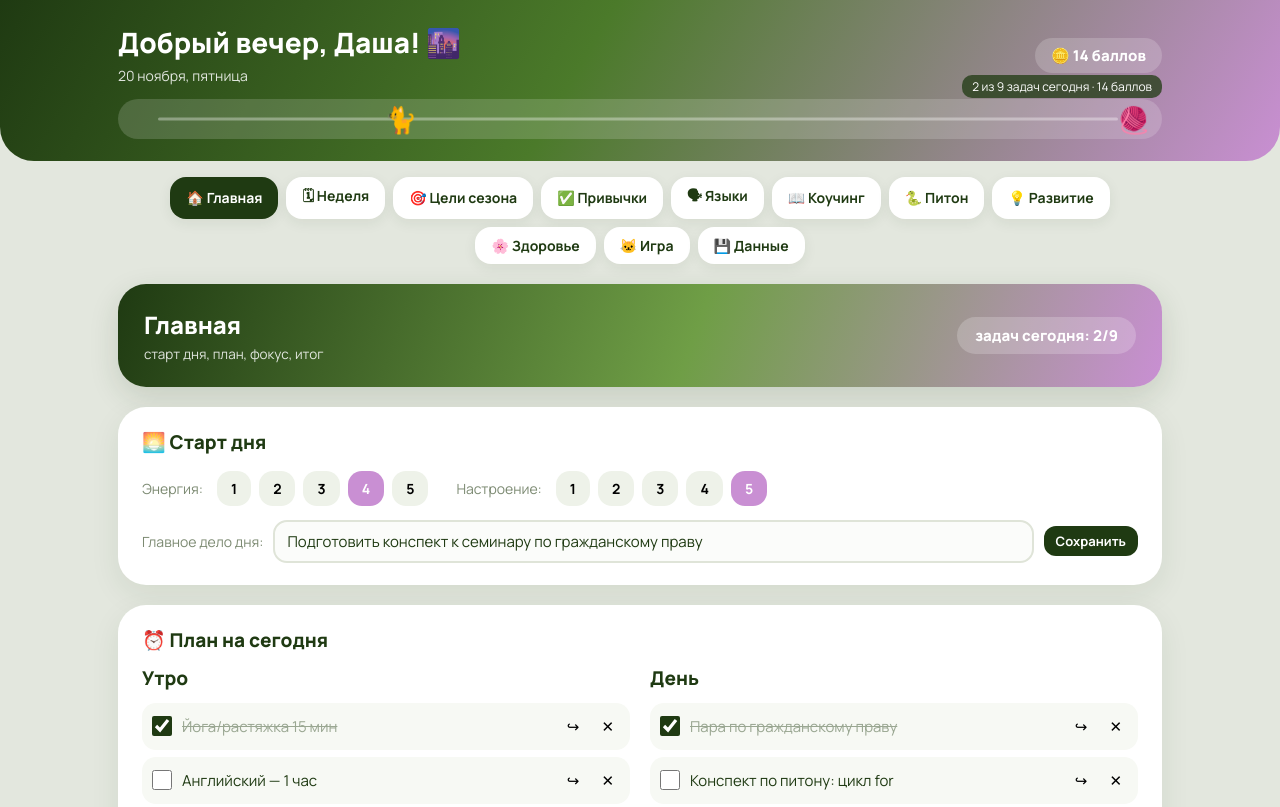
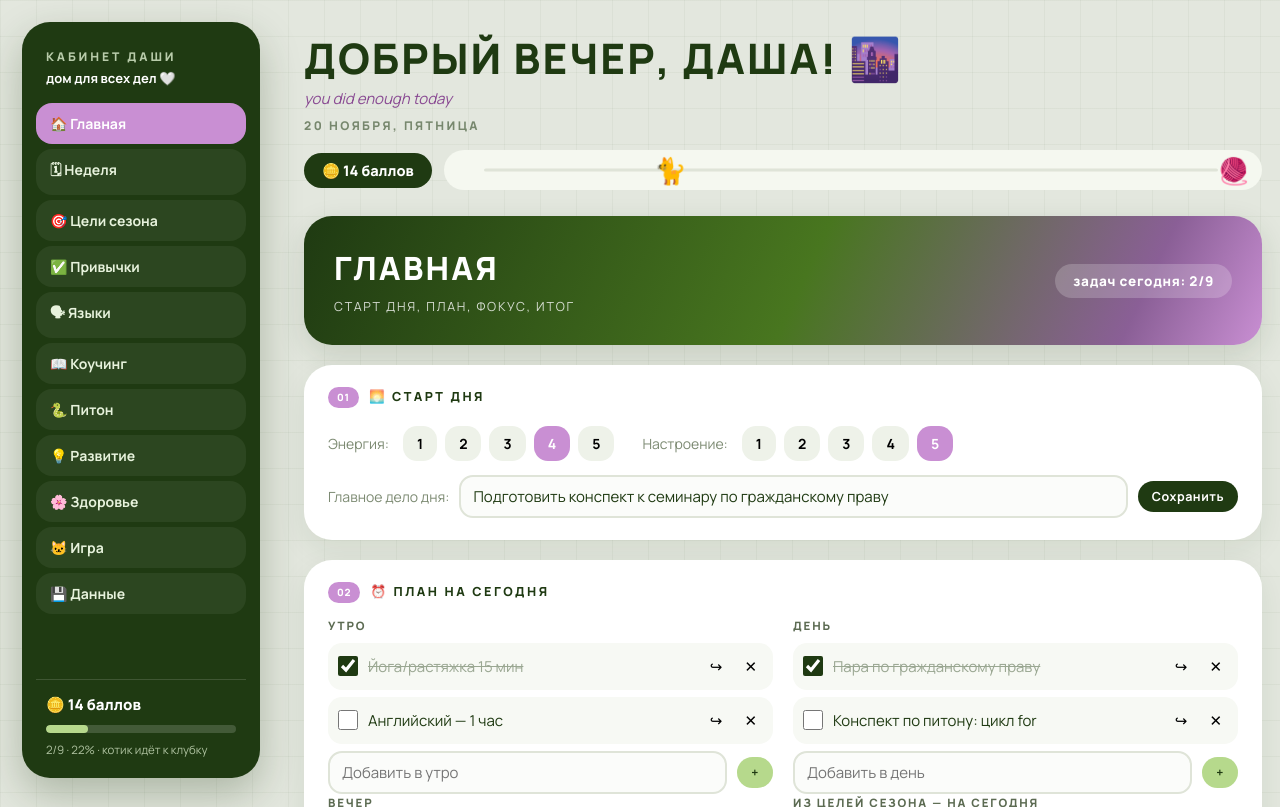
Before and after one commit to dariiiami/kabinet-Dasha, a plain HTML site: page index.html in a window 1280 px wide. Shown: the top 807 px of the page. Drawn offline with Linux system fonts and the light colour scheme.

Commit message:
Стиль как в гайде: сайдбар, таймер-круг, редакционные заголовки

```diff
--- a/index.html
+++ b/index.html
@@ -13,6 +13,8 @@ html{scroll-behavior:smooth}
 body{
   font-family:'Manrope','Segoe UI',Arial,sans-serif;
   background:#E3E7DE;
+  background-image:linear-gradient(rgba(31,58,18,.04) 1px,transparent 1px),linear-gradient(90deg,rgba(31,58,18,.04) 1px,transparent 1px);
+  background-size:36px 36px;
   color:#1F3A12;
   padding-bottom:20px;
 }
@@ -30,18 +32,31 @@ textarea{width:100%;resize:vertical;line-height:1.5}
   box-shadow:0 10px 30px rgba(31,58,18,.08);
   margin-top:20px;
 }
-.card h3{font-size:19px;font-weight:800;margin-bottom:12px}
+.card h3{
+  font-size:12.5px;font-weight:800;letter-spacing:.2em;text-transform:uppercase;
+  margin-bottom:14px;display:flex;align-items:center;gap:10px;line-height:1.5;
+}
+section{counter-reset:cc}
+.card h3::before{
+  counter-increment:cc;content:counter(cc,decimal-leading-zero);
+  background:#C98FD3;color:#fff;border-radius:999px;font-size:10px;letter-spacing:.08em;
+  padding:3px 9px;flex:none;
+}
+.card h3.small{font-size:11.5px;letter-spacing:.16em;color:#5c6b52;margin-bottom:8px}
+.card h3.small::before{content:none;counter-increment:none}
+.card h3 .small{letter-spacing:.02em;text-transform:none;font-weight:600}
 .muted{color:#7c8a72;font-size:14px}
 .btn{
-  background:#1F3A12;color:#fff;font-weight:700;font-size:14px;
-  padding:10px 18px;border-radius:16px;transition:transform .1s, opacity .2s;
+  background:#1F3A12;color:#fff;font-weight:700;font-size:13.5px;
+  padding:10px 20px;border-radius:999px;transition:transform .1s, opacity .2s;
+  letter-spacing:.04em;
 }
 .btn:hover{opacity:.88}
 .btn:active{transform:scale(.97)}
 .btn.lilac{background:#C98FD3}
 .btn.salad{background:#B6D98C;color:#1F3A12}
 .btn.ghost{background:#eef2e9;color:#1F3A12}
-.btn.mini{padding:6px 12px;font-size:13px;border-radius:12px}
+.btn.mini{padding:7px 14px;font-size:12.5px;border-radius:999px}
 .btn.danger{background:#f3e3e3;color:#a33}
 .row{display:flex;gap:10px;align-items:center;flex-wrap:wrap}
 .grow{flex:1}
@@ -52,48 +67,69 @@ textarea{width:100%;resize:vertical;line-height:1.5}
 ul.clean{list-style:none}
 li.row{margin:8px 0}
 
-header.hero{
-  background:linear-gradient(120deg,#1F3A12 0%,#4b7a2a 45%,#C98FD3 100%);
-  color:#fff;border-radius:0 0 34px 34px;padding:26px 0 22px;
-}
-header.hero h1{font-size:28px;font-weight:800;line-height:1.2}
-header.hero .sub{opacity:.85;font-size:14px;margin-top:6px}
-.points-pill{background:rgba(255,255,255,.18);border-radius:999px;padding:7px 16px;font-weight:800;font-size:15px}
+aside#sidebar{
+  position:fixed;left:22px;top:22px;bottom:22px;width:238px;z-index:60;
+  background:#1F3A12;color:#dff0d0;border-radius:28px;
+  box-shadow:0 16px 40px rgba(31,58,18,.28);
+  display:flex;flex-direction:column;padding:24px 14px 20px;
+}
+aside#sidebar .sb-brand{
+  font-size:12px;font-weight:800;letter-spacing:.24em;text-transform:uppercase;
+  opacity:.8;margin:2px 10px 4px;
+}
+aside#sidebar .sb-hi{font-size:13px;font-weight:700;color:#fff;margin:0 10px 16px}
+nav#nav{display:flex;flex-direction:column;gap:5px;overflow-y:auto}
+nav#nav button{
+  display:flex;align-items:center;gap:10px;width:100%;text-align:left;
+  background:rgba(255,255,255,.06);color:#e7f2dc;font-weight:700;font-size:14px;
+  border-radius:16px;padding:11px 14px;white-space:nowrap;
+}
+nav#nav button:hover{background:rgba(255,255,255,.13)}
+nav#nav button.active{background:#C98FD3;color:#fff}
+aside#sidebar .sb-foot{margin-top:auto;padding:14px 10px 0;border-top:1px solid rgba(255,255,255,.14)}
+.sb-points{font-weight:800;font-size:15px;color:#fff;margin-bottom:10px}
+.sb-catbar{height:8px;background:rgba(255,255,255,.16);border-radius:999px;overflow:hidden;margin-bottom:8px}
+.sb-catbar b{display:block;height:100%;width:0%;background:#B6D98C;border-radius:999px;transition:width .4s}
+.sb-catmsg{font-size:11.5px;opacity:.75;line-height:1.5}
+
+header.hero{background:transparent;color:#1F3A12;padding:34px 0 2px}
+header.hero h1{font-size:clamp(28px,4.2vw,42px);font-weight:800;letter-spacing:.05em;text-transform:uppercase;line-height:1.15}
+header.hero .day-phrase{color:#8a4b93;font-style:italic;font-size:15px;margin-top:6px}
+header.hero .sub{font-size:12px;font-weight:800;letter-spacing:.2em;text-transform:uppercase;opacity:.55;margin-top:8px}
+.hero-meta{display:flex;align-items:center;justify-content:space-between;gap:12px;flex-wrap:wrap;margin-top:16px}
+.points-pill{background:#1F3A12;color:#fff;border-radius:999px;padding:8px 18px;font-weight:800;font-size:14.5px}
 .cat-track{
-  position:relative;height:40px;margin-top:14px;
-  background:rgba(255,255,255,.16);border-radius:999px;overflow:visible;
+  flex:1;min-width:220px;position:relative;height:40px;
+  background:#f5f8f0;border-radius:999px;
   display:flex;align-items:center;justify-content:space-between;padding:0 12px;
 }
-.cat-track .pawline{position:absolute;left:40px;right:44px;top:50%;height:3px;background:rgba(255,255,255,.35);border-radius:3px;transform:translateY(-50%)}
+.cat-track .pawline{position:absolute;left:40px;right:44px;top:50%;height:3px;background:#dfe4d8;border-radius:3px;transform:translateY(-50%)}
 .cat-track .cat{position:relative;font-size:26px;transition:left .5s ease;left:0}
 .cat-track .yarn{font-size:26px;position:relative;z-index:2}
-.cat-label{position:absolute;right:0;top:-24px;font-size:12px;background:rgba(31,58,18,.75);padding:3px 10px;border-radius:10px}
-
-nav#nav{display:flex;gap:8px;justify-content:center;flex-wrap:wrap;margin-top:16px}
-nav#nav button{
-  background:#fff;color:#1F3A12;font-weight:700;font-size:14px;
-  border-radius:16px;padding:9px 16px;box-shadow:0 4px 14px rgba(31,58,18,.07);
-  white-space:nowrap;
-}
-nav#nav button.active{background:#1F3A12;color:#fff}
-@media(max-width:760px){
-  nav#nav{
-    position:fixed;bottom:0;left:0;right:0;z-index:50;background:#fff;
-    box-shadow:0 -6px 20px rgba(31,58,18,.12);border-radius:22px 22px 0 0;
-    overflow-x:auto;justify-content:flex-start;flex-wrap:nowrap;margin:0;padding:10px;
-  }
-  body{padding-bottom:86px}
+.cat-label{position:absolute;right:12px;bottom:-24px;font-size:12px;color:#7c8a72}
+@media(min-width:961px){body{padding-left:286px}}
+@media(max-width:960px){
+  aside#sidebar{
+    left:10px;right:10px;top:auto;bottom:10px;width:auto;border-radius:24px;
+    padding:10px;flex-direction:column;
+  }
+  aside#sidebar .sb-brand,aside#sidebar .sb-hi,aside#sidebar .sb-foot{display:none}
+  nav#nav{flex-direction:row;overflow-x:auto;gap:6px}
+  nav#nav button{padding:9px 14px;font-size:13.5px}
+  header.hero{padding-top:24px}
+  body{padding-bottom:104px}
 }
 
 .sec-head{
-  border-radius:28px;padding:24px 26px;color:#fff;margin-top:20px;
-  background:linear-gradient(110deg,#1F3A12,#6f9e46 55%,#C98FD3);
+  border-radius:28px;padding:30px 30px;color:#fff;margin-top:24px;
+  background:linear-gradient(115deg,#1F3A12 0%,#48761f 52%,#8a5f96 86%,#C98FD3 100%);
   box-shadow:0 10px 30px rgba(31,58,18,.14);
   display:flex;justify-content:space-between;align-items:center;gap:12px;flex-wrap:wrap;
 }
-.sec-head h2{font-size:24px;font-weight:800}
-.sec-head .sec-sub{opacity:.85;font-size:13.5px;margin-top:4px}
-.prog{background:rgba(255,255,255,.2);border-radius:999px;padding:8px 18px;font-weight:800;font-size:15px}
+.sec-head .sec-num{font-size:12px;font-weight:800;letter-spacing:.24em;text-transform:uppercase;opacity:.7;margin-bottom:6px}
+.sec-head h2{font-size:clamp(24px,3vw,32px);font-weight:800;letter-spacing:.07em;text-transform:uppercase}
+.sec-head .sec-sub{opacity:.8;font-size:12.5px;letter-spacing:.14em;text-transform:uppercase;margin-top:8px}
+.prog{background:rgba(255,255,255,.2);border-radius:999px;padding:8px 18px;font-weight:800;font-size:13.5px;letter-spacing:.05em}
 
 .task{display:flex;align-items:center;gap:10px;padding:9px 10px;border-radius:14px;background:#f7f9f4;margin:7px 0}
 .task input[type=checkbox]{width:20px;height:20px;accent-color:#1F3A12;flex:none}
@@ -121,7 +157,18 @@ nav#nav button.active{background:#1F3A12;color:#fff}
 .cal .day.today{background:#f3e4f6}
 .cal .day.other{opacity:.35}
 
-.timer-big{font-size:44px;font-weight:800;font-variant-numeric:tabular-nums;letter-spacing:1px}
+.timer-wrap{display:flex;align-items:center;gap:24px;flex-wrap:wrap;margin-top:4px}
+.timer-ring{
+  width:168px;height:168px;border-radius:50%;flex:none;
+  background:conic-gradient(#C98FD3 0%,#eef2e9 0);
+  display:flex;align-items:center;justify-content:center;
+}
+.timer-ring .inner{
+  width:132px;height:132px;border-radius:50%;background:#fff;
+  display:flex;flex-direction:column;align-items:center;justify-content:center;
+  box-shadow:inset 0 2px 8px rgba(31,58,18,.06);
+}
+.timer-big{font-size:36px;font-weight:800;font-variant-numeric:tabular-nums;letter-spacing:1px}
 .fbar{height:12px;background:#eef2e9;border-radius:999px;overflow:hidden;margin-top:6px}
 .fbar > div{height:100%;background:linear-gradient(90deg,#B6D98C,#C98FD3);border-radius:999px;transition:width .3s}
 
@@ -172,26 +219,34 @@ details summary{font-weight:700;cursor:pointer}
 </head>
 <body>
 
+<aside id="sidebar">
+  <div class="sb-brand">кабинет даши</div>
+  <div class="sb-hi">дом для всех дел 🤍</div>
+  <nav id="nav"></nav>
+  <div class="sb-foot">
+    <div class="sb-points">🪙 <span class="js-points">0</span> баллов</div>
+    <div class="sb-catbar"><b class="js-catfill" style="width:0%"></b></div>
+    <div class="sb-catmsg js-catlabel">отметь первую задачу — котик пойдёт к клубку</div>
+  </div>
+</aside>
+
 <header class="hero">
   <div class="wrap">
-    <div class="row" style="justify-content:space-between">
-      <div class="grow">
     <h1 id="greeting">Привет, Даша!</h1>
+    <div class="day-phrase" id="dayPhrase"></div>
     <div class="sub" id="dateLine"></div>
-      </div>
-      <div class="points-pill">🪙 <span id="pointsNum">0</span> баллов</div>
-    </div>
+    <div class="hero-meta">
+      <div class="points-pill">🪙 <span id="pointsNum" class="js-points">0</span> баллов</div>
       <div class="cat-track">
         <div class="pawline"></div>
         <span class="cat" id="catEmoji" style="left:0%">🐈</span>
         <span class="yarn">🧶</span>
-      <span class="cat-label" id="catLabel">выполняй задачи — котик дойдёт до клубка</span>
+      </div>
     </div>
   </div>
 </header>
 
 <div class="wrap">
-  <nav id="nav"></nav>
 
   <main id="main">
 
@@ -238,8 +293,14 @@ details summary{font-weight:700;cursor:pointer}
         <button class="btn" id="timerBtn" onclick="timerToggle()">Старт</button>
         <button class="btn ghost mini" onclick="timerReset()">Сброс</button>
       </div>
-      <div class="timer-big" id="timerShow">25:00</div>
+      <div class="timer-wrap">
+        <div class="timer-ring" id="timerRing"><div class="inner"><div class="timer-big" id="timerShow">25:00</div></div></div>
+        <div class="grow" style="min-width:200px">
+          <div class="muted small">пока таймер идёт — можно закрыть вкладку, время не убежит до перезагрузки</div>
           <div class="fbar"><div id="timerBar" style="width:0%"></div></div>
+          <div class="muted small mt" id="focusToday"></div>
+        </div>
+      </div>
       <div class="muted mt">⏱ Время в фокусе за неделю:</div>
       <div id="focusWeek"></div>
     </div>
@@ -596,7 +657,7 @@ function fmtRu(iso){var d=parseISO(iso);return d.getDate()+' '+MONTHS_RU[d.getMo
 function esc(s){return String(s==null?'':s).replace(/&/g,'&amp;').replace(/</g,'&lt;').replace(/>/g,'&gt;').replace(/"/g,'&quot;');}
 function save(){localStorage.setItem(STORE_KEY,JSON.stringify(DB));}
 function toast(msg){var t=document.getElementById('toast');t.textContent=msg;t.classList.add('show');clearTimeout(t._h);t._h=setTimeout(function(){t.classList.remove('show');},2200);}
-function addPoints(n){DB.points+=n;document.getElementById('pointsNum').textContent=DB.points;save();updateCat();}
+function addPoints(n){DB.points+=n;var pts=document.querySelectorAll('.js-points');for(var i=0;i<pts.length;i++)pts[i].textContent=DB.points;save();updateCat();}
 function dayObj(iso){
   if(!DB.days[iso])DB.days[iso]={energy:0,mood:0,main:'',plan:{m:[],d:[],e:[]},dayWord:'',good1:'',good2:'',good3:'',carryNote:'',closed:false};
   return DB.days[iso];
@@ -727,9 +788,16 @@ function renderHeader(){
   else if(h>=12&&h<17)g='Добрый день, Даша! 🌤';
   else if(h>=17&&h<23)g='Добрый вечер, Даша! 🌆';
   else g='Доброй ночи, Даша! 🌙';
+  var ph;
+  if(h>=5&&h<12)ph='a good day starts with a plan';
+  else if(h>=12&&h<17)ph='one thing at a time';
+  else if(h>=17&&h<23)ph='you did enough today';
+  else ph='rest is productive too';
   document.getElementById('greeting').textContent=g;
+  document.getElementById('dayPhrase').textContent=ph;
   document.getElementById('dateLine').textContent=fmtRu(todayStr());
-  document.getElementById('pointsNum').textContent=DB.points;
+  var pts=document.querySelectorAll('.js-points');
+  for(var i=0;i<pts.length;i++)pts[i].textContent=DB.points;
   updateCat();
 }
 function todayDoneTotal(){
@@ -741,7 +809,17 @@ function todayDoneTotal(){
 function updateCat(){
   var s=todayDoneTotal(),pct=s.total?Math.round(s.done/s.total*100):0;
   document.getElementById('catEmoji').style.left=(10+(pct*0.68))+'%';
-  document.getElementById('catLabel').textContent=s.done+' из '+s.total+' задач сегодня · '+DB.points+' баллов';
+  var msg;
+  if(!s.total)msg='добавь задачи на день — и котик проснётся';
+  else if(!s.done)msg='котик ещё спит... отметь первую задачу';
+  else if(pct>=100)msg=s.done+'/'+s.total+' · котик добрался до клубка!';
+  else msg=s.done+'/'+s.total+' · '+pct+'% · котик идёт к клубку';
+  var labs=document.querySelectorAll('.js-catlabel');
+  for(var i=0;i<labs.length;i++)labs[i].textContent=msg;
+  var fills=document.querySelectorAll('.js-catfill');
+  for(i=0;i<fills.length;i++)fills[i].style.width=pct+'%';
+  var p=document.getElementById('pointsNum');
+  if(!document.querySelector('.js-points'))document.getElementById('pointsNum').textContent=DB.points;
 }
 
 /* ================= ГЛАВНАЯ ================= */
@@ -834,6 +912,8 @@ function drawTimer(){
   var m=Math.floor(TIMER.left/60),s=TIMER.left%60;
   document.getElementById('timerShow').textContent=pad2(m)+':'+pad2(s);
   document.getElementById('timerBar').style.width=(100-TIMER.left/TIMER.total*100)+'%';
+  var pct=Math.round((1-TIMER.left/TIMER.total)*100);
+  document.getElementById('timerRing').style.background='conic-gradient(#C98FD3 '+pct+'%,#eef2e9 0deg)';
 }
 function timerReset(){
   stopTimer();
@@ -858,6 +938,10 @@ function beep(){
 document.addEventListener('change',function(e){if(e.target&&e.target.id==='focusLen')timerReset();});
 function renderFocusWeek(){
   var el=document.getElementById('focusWeek');
+  var todayFocus=DB.focus[todayStr()]||{},sum=0,k;
+  for(k in todayFocus)sum+=todayFocus[k];
+  var ft=document.getElementById('focusToday');
+  if(ft)ft.textContent='сегодня в фокусе: '+sum+' мин';
   var totals={},start=mondayOf(todayStr()),i,sec;
   for(i=0;i<7;i++){
     var per=DB.focus[addDaysISO(start,i)]||{};
```
Lines whose indentation alone changed are shown as unchanged.
